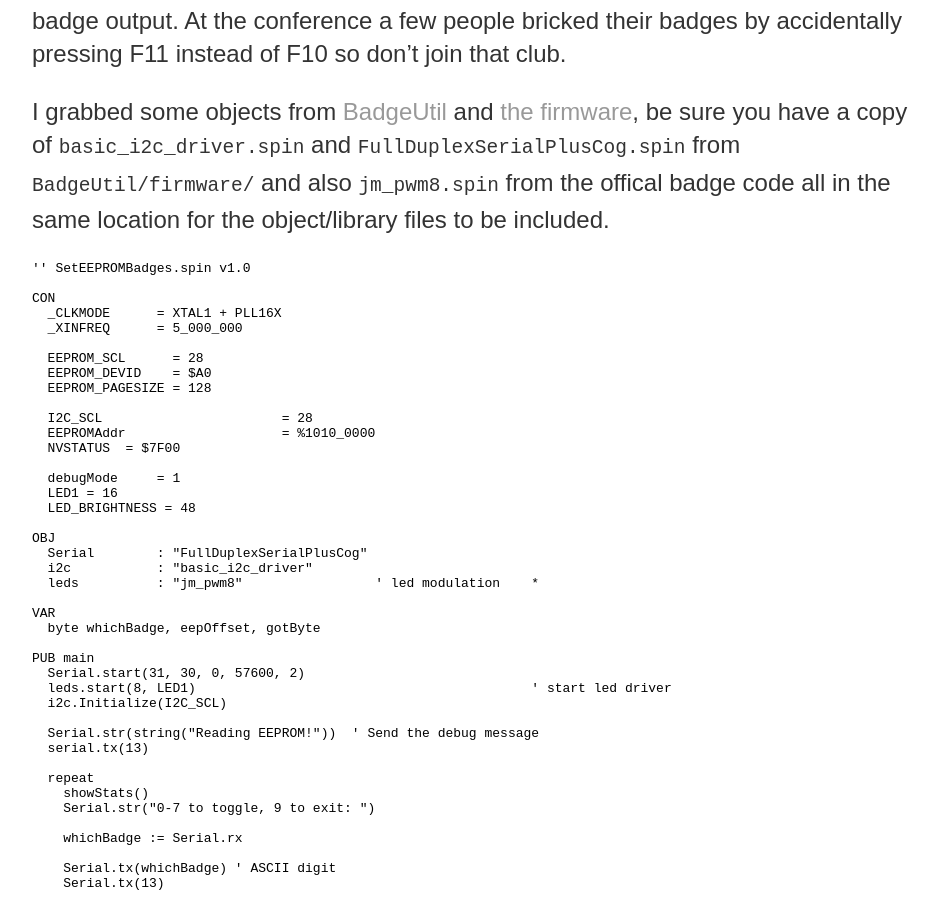
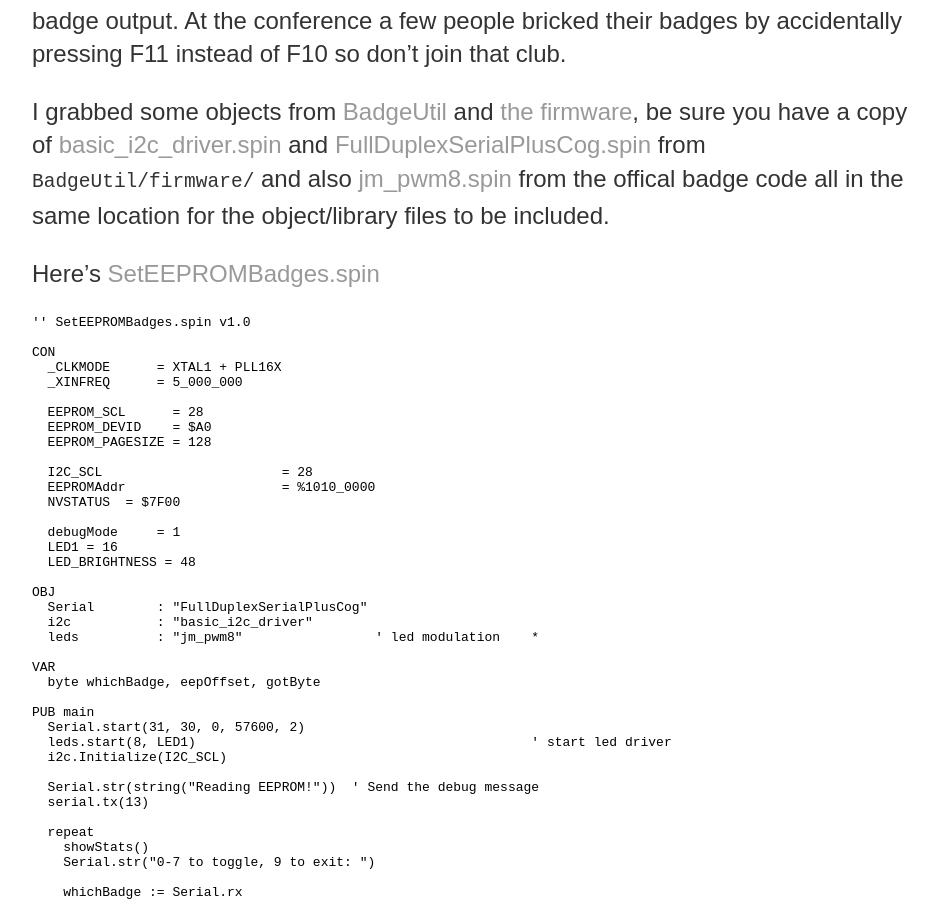
Before and after one commit to 020d/020d.github.io, a Jekyll site: the page built from _posts/2024-08-16-Defcon_20_badge_revisited_part_II.md, in a window 1280 px wide and 900 px high, scrolled down 5245 px. Shown: the whole window, without its empty margins (160-1098 px from the left). Built offline with Jekyll 4.4.1, drawn with Linux system fonts in a browser that asks for light colours.

Commit message:
Added file downloads

````diff
--- a/_posts/2024-08-16-Defcon_20_badge_revisited_part_II.md
+++ b/_posts/2024-08-16-Defcon_20_badge_revisited_part_II.md
@@ -61,7 +61,9 @@
 Run this from Spin Tools or similar using the RAM load NOT flash.
 ![GUI upload to RAM option](/images/ram_to_terminal.jpg) This let's you easily do a test/reboot loop and see the immediate changes to the badge output. At the conference a few people bricked their badges by accidentally pressing F11 instead of F10 so don't join that club.
 
-I grabbed some objects from [BadgeUtil](https://gist.github.com/indrora/3190747#file-badgeutil-zip) and [the firmware](https://forums.parallax.com/discussion/141494/Article-Parallax-Propeller-on-DEF-CON-20-Badge-Start-Here#Discussion_141494), be sure you have a copy of `basic_i2c_driver.spin` and `FullDuplexSerialPlusCog.spin` from `BadgeUtil/firmware/` and also `jm_pwm8.spin` from the offical badge code all in the same location for the object/library files to be included.
+I grabbed some objects from [BadgeUtil](https://gist.github.com/indrora/3190747#file-badgeutil-zip) and [the firmware](https://forums.parallax.com/discussion/141494/Article-Parallax-Propeller-on-DEF-CON-20-Badge-Start-Here#Discussion_141494), be sure you have a copy of [basic_i2c_driver.spin](/assets/Basic_I2C_Driver.spin) and [FullDuplexSerialPlusCog.spin](/assets/FullDuplexSerialPlusCog.spin) from `BadgeUtil/firmware/` and also [jm_pwm8.spin](/assets/jm_pwm8.spin) from the offical badge code all in the same location for the object/library files to be included.
+
+Here's [SetEEPROMBadges.spin](/assets/SetEEPROMBadges.spin)
 
 ```
 '' SetEEPROMBadges.spin v1.0
````
Also changed, not shown: 4 other files.
